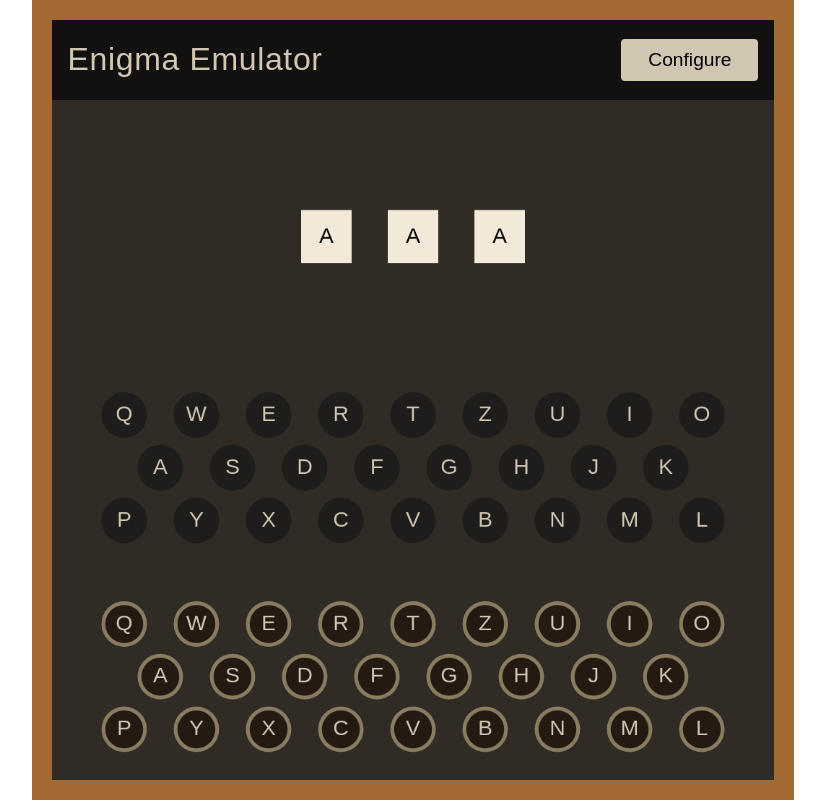
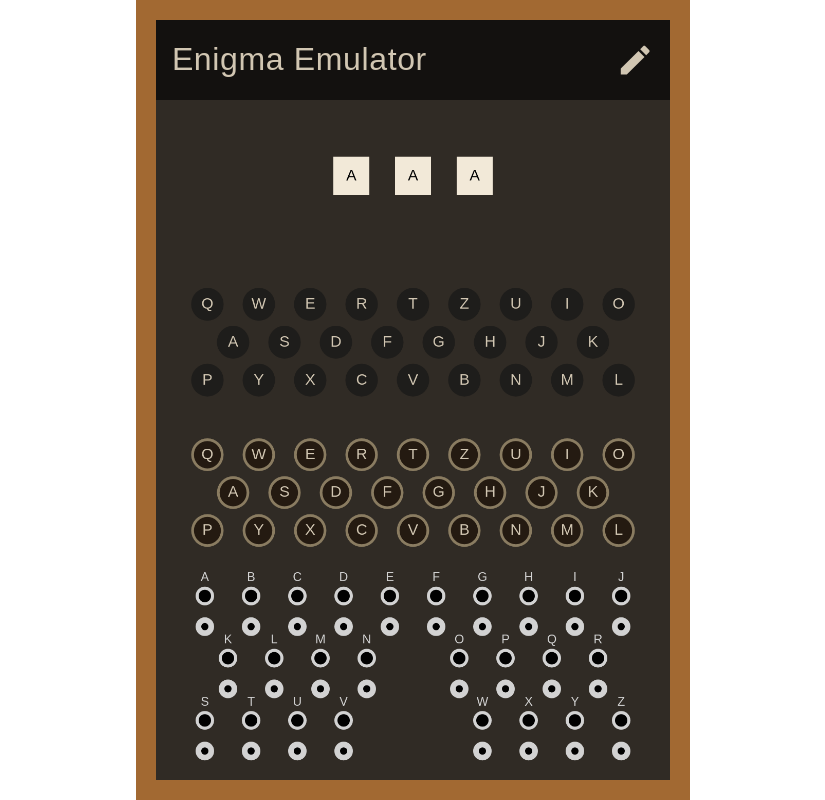
Before and after one commit to Supernaibaf/enigma-emulator, a website built with webpack: page static/index.html in a window 1280 px wide. Shown: the whole page, without its empty margins (227-1052 px from the left). Built offline with nearby package versions, Linux system fonts and the light colour scheme.

Commit message:
add ui for plugboard

```diff
--- a/src/enigma/plugboard/plugboard.ts
+++ b/src/enigma/plugboard/plugboard.ts
@@ -1,23 +1,53 @@
+export type Plug = {
+  origin: string;
+  target: string;
+};
+
 export class Plugboard {
   private connections: Map<string, string>;
 
+  private reverseConnections: Map<string, string>;
+
+  get plugs(): Plug[] {
+    const plugs = [] as Plug[];
+    this.connections.forEach((v, k) => {
+      plugs.push({
+        origin: k,
+        target: v
+      });
+    });
+    return plugs;
+  }
+
   constructor() {
     this.connections = new Map<string, string>();
+    this.reverseConnections = new Map<string, string>();
   }
 
-  addConnection(letter1: string, letter2: string) {
+  addConnection(letter1: string, letter2: string): Plug {
     this.connections.set(letter1, letter2);
-    this.connections.set(letter2, letter1);
+    this.reverseConnections.set(letter2, letter1);
+    return {
+      origin: letter1,
+      target: letter2
+    };
   }
 
   removeConnection(letter: string) {
     const connectedLetter = this.connections.get(letter);
-    this.connections.delete(letter);
-    this.connections.delete(connectedLetter!);
+    const reverseConnectedLetter = this.reverseConnections.get(letter);
+    if (connectedLetter) {
+      this.connections.delete(letter);
+      this.reverseConnections.delete(connectedLetter);
+    } else if (reverseConnectedLetter) {
+      this.reverseConnections.delete(letter);
+      this.connections.delete(reverseConnectedLetter);
+    }
   }
 
   encrypt(letter: string): string {
     const connectedLetter = this.connections.get(letter);
-    return connectedLetter ?? letter;
+    const reverseConnectedLetter = this.reverseConnections.get(letter);
+    return connectedLetter ?? reverseConnectedLetter ?? letter;
   }
 }
--- a/src/index.ts
+++ b/src/index.ts
@@ -1,6 +1,7 @@
 import { EnigmaUI } from './ui/enigma-ui';
 import { EnigmaConfiguration, createEnigmaM3 } from './enigma/enigma-configurations';
 import { Configuration } from './ui/configuration';
+import { PlugboardUI } from './ui/plugboard-ui';
 
 (function initialize() {
   const ENIGMA_HEIGHT = 1050;
@@ -11,6 +12,8 @@ import { Configuration } from './ui/configuration';
   let enigmaUI: EnigmaUI;
   let context: CanvasRenderingContext2D;
   let pressedKey: string | undefined;
+  let plugboard: CanvasRenderingContext2D;
+  let plugboardUI: PlugboardUI;
   let configurationParent: HTMLElement;
   let configurationContainer: HTMLElement;
   let configuration: Configuration | undefined;
@@ -32,15 +35,27 @@ import { Configuration } from './ui/configuration';
     e.preventDefault();
   }
 
+  function initializeCanvasContext(
+    id: string,
+    width: number,
+    height: number
+  ): CanvasRenderingContext2D {
+    const canvas = document.getElementById(id) as HTMLCanvasElement;
+    canvas.height = height;
+    canvas.width = width;
+    return canvas.getContext('2d')!;
+  }
+
   window.addEventListener('load', () => {
-    const canvas = document.getElementById('enigma-emulator') as HTMLCanvasElement;
-    canvas.height = ENIGMA_HEIGHT;
-    canvas.width = ENIGMA_WIDTH;
-    context = canvas.getContext('2d')!;
+    context = initializeCanvasContext('enigma-emulator', ENIGMA_WIDTH, ENIGMA_HEIGHT);
     enigmaConfiguration = createEnigmaM3();
     enigmaUI = new EnigmaUI(enigmaConfiguration, ENIGMA_WIDTH, ENIGMA_HEIGHT);
     enigmaUI.draw(context);
 
+    plugboard = initializeCanvasContext('enigma-plugboard', 1000, 410);
+    plugboardUI = new PlugboardUI(1000, 410, enigmaConfiguration.plugboard, plugboard);
+    plugboardUI.initializeSockets(document.getElementById('enigma-plugboard-socket-buttons')!);
+    plugboardUI.draw();
     configurationParent = document.getElementById('enigma-configuration-container')!;
     configurationContainer = document.getElementById('enigma-configuration')!;
     document
--- a/src/ui/colors.ts
+++ b/src/ui/colors.ts
@@ -14,3 +14,22 @@ export const KEY_GLASS = 'rgb(36, 26, 17)';
 export const KEY_LETTER = 'rgb(209, 198, 178)';
 export const KEY_GLASS_PRESSED = 'rgb(86, 76, 67)';
 export const KEY_LETTER_PRESSED = 'rgb(209, 198, 178)';
+
+export const SOCKET_OUTER = 'rgb(210, 210, 210)';
+export const SOCKET_INNER = 'rgb(1, 1, 1)';
+
+export const PLUG_COLORS = [
+  '#e6194b',
+  '#3cb44b',
+  '#ffe119',
+  '#4363d8',
+  '#f58231',
+  '#911eb4',
+  '#46f0f0',
+  '#f032e6',
+  '#bcf60c',
+  '#fabebe',
+  '#008080',
+  '#e6beff',
+  '#9a6324'
+];
--- a/src/ui/enigma-ui.ts
+++ b/src/ui/enigma-ui.ts
@@ -13,6 +13,7 @@ import {
   ROTOR_LABEL_LETTER
 } from './colors';
 import { EnigmaConfiguration } from '../enigma/enigma-configurations';
+import { ENIGMA_FONT } from './fonts';
 
 type KeyPosition = {
   key: string;
@@ -36,8 +37,6 @@ function drawSubcomponent(
   drawMethod(context);
   context.restore();
 }
-
-const FONT = '30px Arial';
 
 const ROTORBOARD_POSITION = 0;
 const ROTORBOARD_HEIGHT = 0.45;
@@ -114,7 +113,7 @@ export class EnigmaUI {
         c.fillStyle = ROTOR_LABEL;
         c.fillRect(leftOrigin, rotorLabelPosition, rotorLabelWidth, rotorLabelHeight);
         c.fillStyle = ROTOR_LABEL_LETTER;
-        c.font = FONT;
+        c.font = ENIGMA_FONT;
         c.textAlign = 'center';
         c.textBaseline = 'middle';
         c.fillText(
@@ -141,7 +140,7 @@ export class EnigmaUI {
         c.arc(lampX, lampY, radius, 0, 2 * Math.PI);
         c.fill();
         c.fillStyle = this.encryptedKey === key ? LAMP_LETTER_ENLIGHTED : LAMP_LETTER;
-        c.font = FONT;
+        c.font = ENIGMA_FONT;
         c.textAlign = 'center';
         c.textBaseline = 'middle';
         c.fillText(key, lampX, lampY);
@@ -168,7 +167,7 @@ export class EnigmaUI {
         c.arc(keyX, keyY, innerRadius, 0, 2 * Math.PI);
         c.fill();
         c.fillStyle = this.pressedKey === key ? KEY_LETTER_PRESSED : KEY_LETTER;
-        c.font = FONT;
+        c.font = ENIGMA_FONT;
         c.textAlign = 'center';
         c.textBaseline = 'middle';
         c.fillText(KEY_POSITIONS[i].key, keyX, keyY);
--- /dev/null
+++ b/src/ui/fonts.ts
@@ -0,0 +1,2 @@
+export const ENIGMA_FONT = '30px Arial';
+export const PLUGBOARD_FONT = '24px Arial';
--- /dev/null
+++ b/src/ui/plugboard-ui.ts
@@ -0,0 +1,179 @@
+import { LEATHER, SOCKET_OUTER, SOCKET_INNER, PLUG_COLORS } from './colors';
+import { PLUGBOARD_FONT } from './fonts';
+import { Plugboard, Plug } from '../enigma/plugboard/plugboard';
+
+type PlugboardConnection = {
+  plug: Plug;
+  color: string;
+};
+
+type PlugboardHalfConnection = {
+  socket: string;
+  color: string;
+};
+
+const PLUG_RADIUS = 0.025;
+const LETTER_OFFSET = 0.05;
+const SOCKET_OUTER_RADIUS = 0.018;
+const SOCKET_TOP_OFFSET = 0.136;
+const SOCKET_TOP_INNER_RADIUS = 0.012;
+const SOCKET_BOTTOM_OFFSET = 0.28;
+const SOCKET_BOTTOM_INNER_RADIUS = 0.007;
+const SOCKET_POSITIONS = [
+  { key: 'A', x: 0.095, y: 0 },
+  { key: 'B', x: 0.185, y: 0 },
+  { key: 'C', x: 0.275, y: 0 },
+  { key: 'D', x: 0.365, y: 0 },
+  { key: 'E', x: 0.455, y: 0 },
+  { key: 'F', x: 0.545, y: 0 },
+  { key: 'G', x: 0.635, y: 0 },
+  { key: 'H', x: 0.725, y: 0 },
+  { key: 'I', x: 0.815, y: 0 },
+  { key: 'J', x: 0.905, y: 0 },
+  { key: 'K', x: 0.14, y: 0.292 },
+  { key: 'L', x: 0.23, y: 0.292 },
+  { key: 'M', x: 0.32, y: 0.292 },
+  { key: 'N', x: 0.41, y: 0.292 },
+  { key: 'O', x: 0.59, y: 0.292 },
+  { key: 'P', x: 0.68, y: 0.292 },
+  { key: 'Q', x: 0.77, y: 0.292 },
+  { key: 'R', x: 0.86, y: 0.292 },
+  { key: 'S', x: 0.095, y: 0.584 },
+  { key: 'T', x: 0.185, y: 0.584 },
+  { key: 'U', x: 0.275, y: 0.584 },
+  { key: 'V', x: 0.365, y: 0.584 },
+  { key: 'W', x: 0.635, y: 0.584 },
+  { key: 'X', x: 0.725, y: 0.584 },
+  { key: 'Y', x: 0.815, y: 0.584 },
+  { key: 'Z', x: 0.905, y: 0.584 }
+];
+
+export class PlugboardUI {
+  private connections: PlugboardConnection[];
+
+  private halfConnection?: PlugboardHalfConnection;
+
+  constructor(
+    private width: number,
+    private height: number,
+    private plugboard: Plugboard,
+    private context: CanvasRenderingContext2D
+  ) {
+    this.connections = [];
+  }
+
+  private drawSockets() {
+    SOCKET_POSITIONS.forEach(s => {
+      const socketX = this.width * s.x;
+      const socketTopY = this.height * s.y + this.height * SOCKET_TOP_OFFSET;
+      const socketBottomY = this.height * s.y + this.height * SOCKET_BOTTOM_OFFSET;
+      const letterY = this.height * s.y + this.height * LETTER_OFFSET;
+      this.context.fillStyle = SOCKET_OUTER;
+      this.context.beginPath();
+      this.context.arc(socketX, socketTopY, SOCKET_OUTER_RADIUS * this.width, 0, 2 * Math.PI);
+      this.context.fill();
+      this.context.fillStyle = SOCKET_INNER;
+      this.context.beginPath();
+      this.context.arc(socketX, socketTopY, SOCKET_TOP_INNER_RADIUS * this.width, 0, 2 * Math.PI);
+      this.context.fill();
+      this.context.fillStyle = SOCKET_OUTER;
+      this.context.beginPath();
+      this.context.arc(socketX, socketBottomY, SOCKET_OUTER_RADIUS * this.width, 0, 2 * Math.PI);
+      this.context.fill();
+      this.context.fillStyle = SOCKET_INNER;
+      this.context.beginPath();
+      this.context.arc(
+        socketX,
+        socketBottomY,
+        SOCKET_BOTTOM_INNER_RADIUS * this.width,
+        0,
+        2 * Math.PI
+      );
+      this.context.fill();
+      this.context.fillStyle = SOCKET_OUTER;
+      this.context.font = PLUGBOARD_FONT;
+      this.context.textAlign = 'center';
+      this.context.textBaseline = 'middle';
+      this.context.fillText(s.key, socketX, letterY);
+    });
+  }
+
+  private drawPlugs() {
+    if (this.halfConnection) {
+      this.drawPlug(this.halfConnection.socket, this.halfConnection.color);
+    }
+    this.connections.forEach(c => {
+      this.drawPlug(c.plug.origin, c.color);
+      this.drawPlug(c.plug.target, c.color);
+    });
+  }
+
+  private drawPlug(key: string, color: string) {
+    const plugPosition = SOCKET_POSITIONS.find(s => s.key === key)!;
+    const plugX = plugPosition.x * this.width;
+    const plugTopY = plugPosition.y * this.height + SOCKET_TOP_OFFSET * this.height;
+    const plugBottomY = plugPosition.y * this.height + SOCKET_BOTTOM_OFFSET * this.height;
+    this.context.fillStyle = color;
+    this.context.beginPath();
+    this.context.arc(plugX, plugTopY, PLUG_RADIUS * this.width, Math.PI, 0);
+    this.context.arc(plugX, plugBottomY, PLUG_RADIUS * this.width, 0, Math.PI);
+    this.context.closePath();
+    this.context.fill();
+  }
+
+  private getNextAvailableColor(): string {
+    return PLUG_COLORS.find(color => !this.connections.find(c => c.color === color))!;
+  }
+
+  private socketClick(socket: string) {
+    const connection = this.connections.findIndex(
+      c => c.plug.origin === socket || c.plug.target === socket
+    );
+    if (connection >= 0) {
+      this.connections.splice(connection, 1);
+      this.plugboard.removeConnection(socket);
+    } else if (this.halfConnection) {
+      if (this.halfConnection.socket === socket) {
+        this.halfConnection = undefined;
+      } else {
+        const plug = this.plugboard.addConnection(this.halfConnection.socket, socket);
+        this.connections.push({
+          plug,
+          color: this.halfConnection.color
+        });
+        this.halfConnection = undefined;
+      }
+    } else {
+      this.halfConnection = {
+        socket,
+        color: this.getNextAvailableColor()
+      };
+    }
+    this.draw();
+  }
+
+  draw() {
+    this.context.fillStyle = LEATHER;
+    this.context.fillRect(0, 0, this.width, this.height);
+    this.drawSockets();
+    this.drawPlugs();
+  }
+
+  initializeSockets(container: HTMLElement) {
+    const plugRadiusForHeight = (PLUG_RADIUS / this.height) * this.width;
+    const buttonWidth = PLUG_RADIUS * 2 * 100;
+    const buttonHeight = (SOCKET_BOTTOM_OFFSET - SOCKET_TOP_OFFSET + plugRadiusForHeight * 2) * 100;
+    SOCKET_POSITIONS.forEach(s => {
+      const top = (SOCKET_TOP_OFFSET + s.y - plugRadiusForHeight) * 100;
+      const left = (s.x - PLUG_RADIUS) * 100;
+      const button = document.createElement('button');
+      button.addEventListener('click', () => this.socketClick(s.key));
+      button.style.width = `${buttonWidth}%`;
+      button.style.height = `${buttonHeight}%`;
+      button.style.top = `${top}%`;
+      button.style.left = `${left}%`;
+      button.setAttribute('type', 'button');
+      container.appendChild(button);
+    });
+  }
+}
--- a/static/index.html
+++ b/static/index.html
@@ -1,6 +1,7 @@
 <html>
   <head>
     <meta charset="UTF-8" />
+    <meta name="viewport" content="width=device-width, initial-scale=1.0" />
     <title>Enigma Emulator</title>
     <script src="bundle.js"></script>
     <link rel="stylesheet" href="./styles.css" />
@@ -10,7 +11,14 @@
       <div id="enigma-configuration-container">
         <div class="header">
           <h1>Enigma Emulator</h1>
-          <button id="enigma-configuration-button">Configure</button>
+          <button id="enigma-configuration-button">
+            <svg xmlns="http://www.w3.org/2000/svg" viewBox="0 0 24 24">
+              <path
+                d="M3 17.25V21h3.75L17.81 9.94l-3.75-3.75L3 17.25zM20.71 7.04c.39-.39.39-1.02 0-1.41l-2.34-2.34c-.39-.39-1.02-.39-1.41 0l-1.83 1.83 3.75 3.75 1.83-1.83z"
+              />
+              <path d="M0 0h24v24H0z" fill="none" />
+            </svg>
+          </button>
         </div>
         <div id="enigma-configuration">
           <form id="enigma-configuration-form">
@@ -26,7 +34,7 @@
               <header>
                 <h2>Rotors</h2>
               </header>
-              <table>
+              <table id="enigma-rotor-table">
                 <thead>
                   <tr>
                     <th></th>
@@ -45,6 +53,10 @@
         </div>
       </div>
       <canvas id="enigma-emulator"></canvas>
+      <div id="enigma-plugboard-container">
+        <div id="enigma-plugboard-socket-buttons"></div>
+        <canvas id="enigma-plugboard"></canvas>
+      </div>
     </div>
   </body>
 </html>
--- a/static/styles.css
+++ b/static/styles.css
@@ -12,15 +12,16 @@ body {
   background-color: rgb(162, 105, 50);
   height: 100vh;
   width: 100vw;
-  max-height: calc((100vw - 20px) / 1000 * 1050 + 20px);
-  max-width: calc((100vh - 20px) / 1050 * 1000 + 20px);
+  max-height: calc((100vw - 20px) / 1000 * 1460 + 20px);
+  max-width: calc((100vh - 20px) / 1460 * 1000 + 20px);
   padding: 20px;
 }
 
 #enigma-configuration-container {
   position: absolute;
   box-sizing: border-box;
-  z-index: 1;
+  z-index: 10;
+  overflow: hidden;
   width: calc(100% - 40px);
   color: rgb(209, 198, 178);
   background-color: rgba(0, 0, 0, 0.6);
@@ -49,6 +50,7 @@ body {
   width: 100%;
   flex-grow: 1;
   display: none;
+  overflow-y: auto;
 }
 
 #enigma-configuration section,
@@ -72,8 +74,8 @@ body {
   border-collapse: collapse;
 }
 
-#enigma-configuration table td,
-#enigma-configuration table th {
+#enigma-configuration td,
+#enigma-configuration th {
   width: 9em;
   padding: 0.5em 0;
 }
@@ -97,7 +99,33 @@ body {
 }
 
 #enigma-emulator {
+  height: 72%;
+  width: 100%;
+}
+
+#enigma-plugboard-container {
+  position: relative;
+}
+
+#enigma-plugboard-socket-buttons {
+  position: absolute;
+  background-color: rgba(0, 0, 0, 0);
   height: 100%;
+  width: 100%;
+  z-index: 1;
+}
+
+#enigma-plugboard-socket-buttons button {
+  position: absolute;
+  display: block;
+  padding: 0;
+  border-radius: 0;
+  background-color: transparent;
+  outline: none;
+}
+
+#enigma-plugboard {
+  height: 28%;
   width: 100%;
 }
 
@@ -110,3 +138,78 @@ button {
   border: none;
   cursor: pointer;
 }
+
+#enigma-configuration-button {
+  padding: 0;
+  background-color: transparent;
+}
+
+#enigma-configuration-button > svg {
+  fill: rgb(209, 198, 178);
+  height: 2em;
+  width: 2em;
+}
+
+@media (max-width: 500px), (max-height: 720px) {
+  .header > h1 {
+    font-size: 1.5em;
+  }
+
+  #enigma-configuration h2 {
+    font-size: 1.4em;
+  }
+
+  #enigma-container {
+    padding: 0;
+    max-height: calc(100vw / 1000 * 1460);
+    max-width: calc(100vh / 1460 * 1000);
+  }
+
+  #enigma-configuration-container {
+    width: 100%;
+  }
+
+  #enigma-configuration-container.open {
+    height: 100%;
+  }
+
+  #enigma-rotor-table thead {
+    display: none;
+  }
+
+  #enigma-rotor-table td {
+    width: 100%;
+    box-sizing: border-box;
+  }
+
+  #enigma-rotor-table,
+  #enigma-rotor-table tbody,
+  #enigma-rotor-table th,
+  #enigma-rotor-table td,
+  #enigma-rotor-table tr {
+    display: block;
+  }
+
+  #enigma-rotor-table td:before {
+    display: block;
+    margin: 0 0 0.2em 0;
+  }
+
+  #enigma-rotor-table td:nth-of-type(1) {
+    font-size: 1.2em;
+  }
+
+  #enigma-rotor-table td:nth-of-type(2):before {
+    content: 'Type';
+  }
+  #enigma-rotor-table td:nth-of-type(3):before {
+    content: 'Position';
+  }
+  #enigma-rotor-table td:nth-of-type(4):before {
+    content: 'Ring';
+  }
+
+  #enigma-configuration select {
+    width: 100%;
+  }
+}
```
Also changed, not shown: src/enigma/plugboard/plugboard.test.ts (+14 -0 lines).
